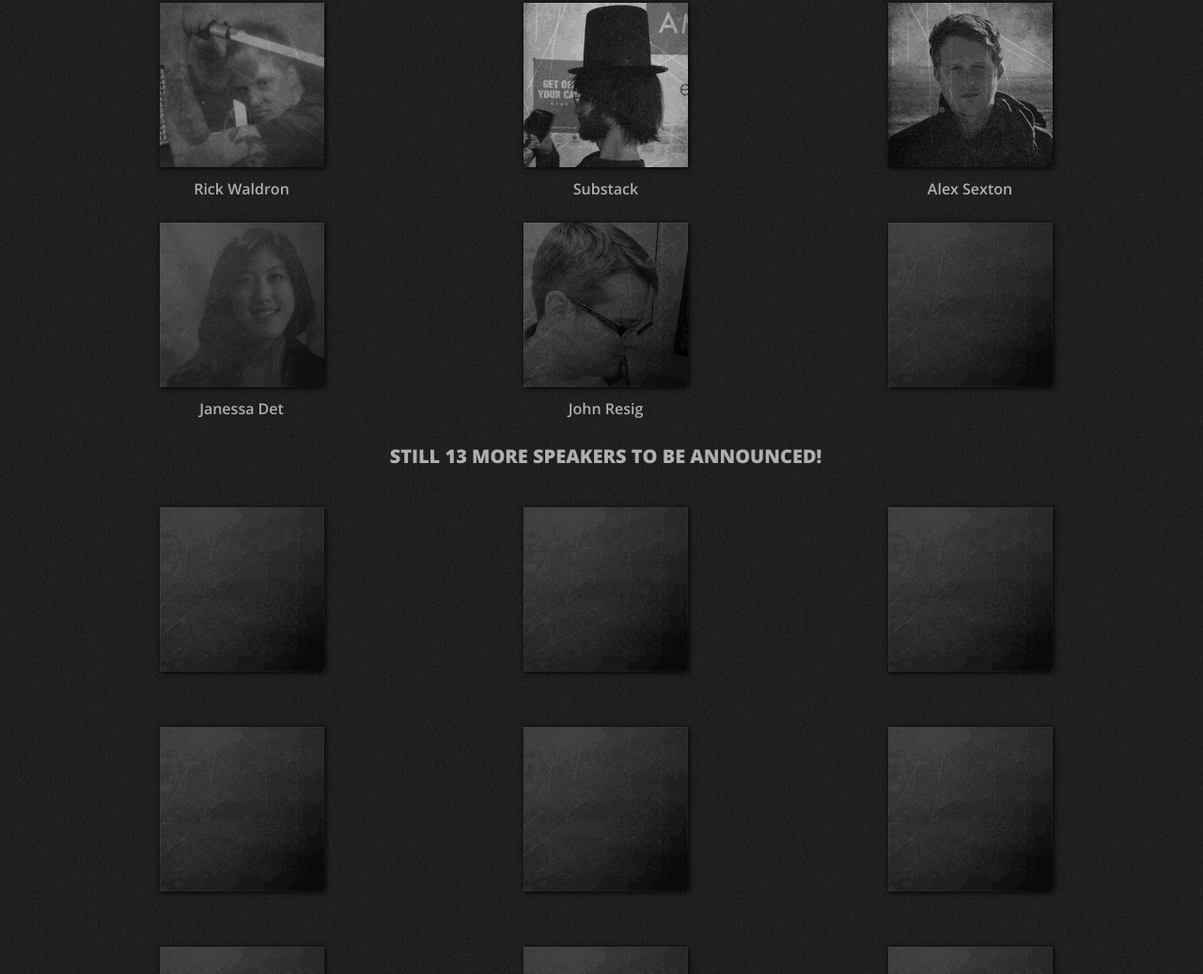
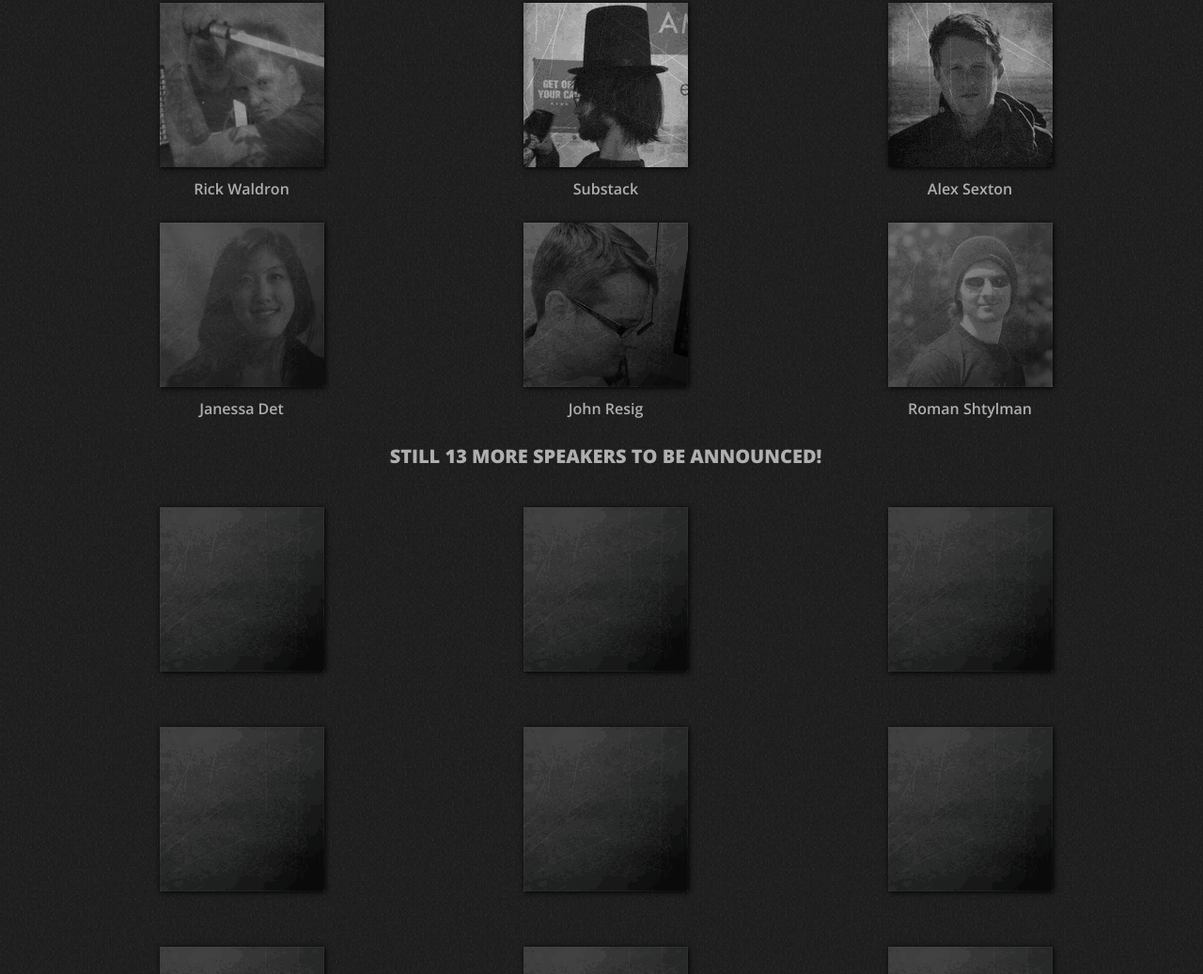
Before and after one commit to EmpireJS/2012.empirejs.org, a website: page public/index.html in a window 1280 px wide. Shown: the part 1681-2718 px from the top of the page at 94% size. Drawn offline with nearby package versions, Linux system fonts and the light colour scheme.

Commit message:
[ux] Added Roman

```diff
--- a/public/index.html
+++ b/public/index.html
@@ -62,7 +62,7 @@
         <div class="speakers">
           <div><img src="/img/speakers/jandet.png" alt /><p>Janessa Det</p></div>
     	    <div><img src="/img/speakers/jeresig.png" alt /><p>John Resig</p></div>
-    	    <div><img src="/img/speakers/mystery.gif" alt /><p>&nbsp;</p></div>
+    	    <div><img src="/img/speakers/shtylman.png" alt /><p>Roman Shtylman</p></div>
     	  </div>
 
         <div class="speakers">
```
